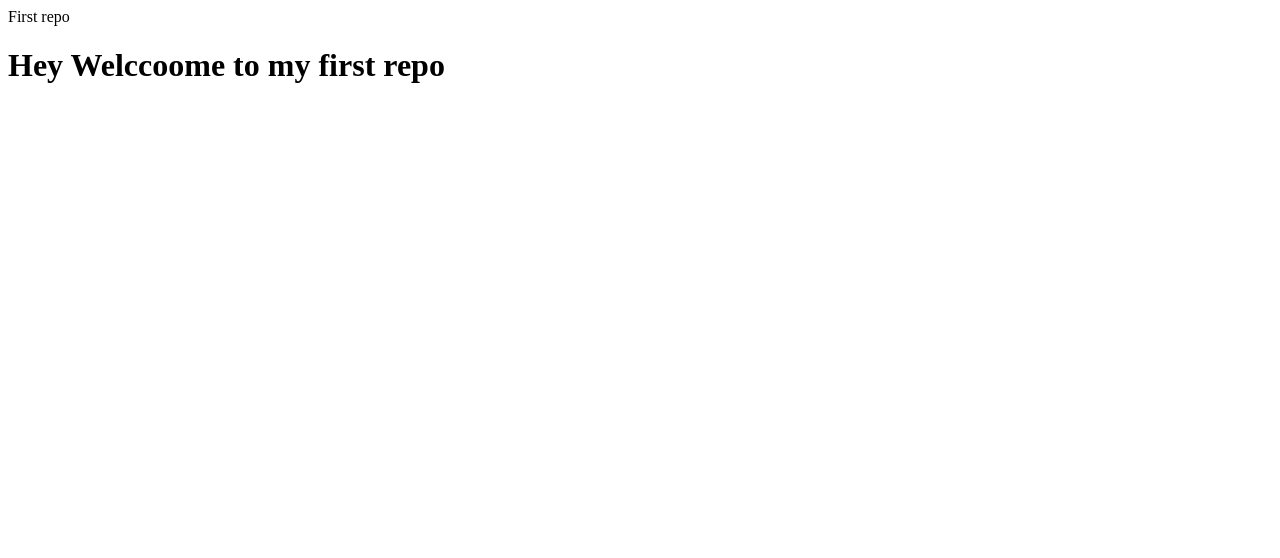
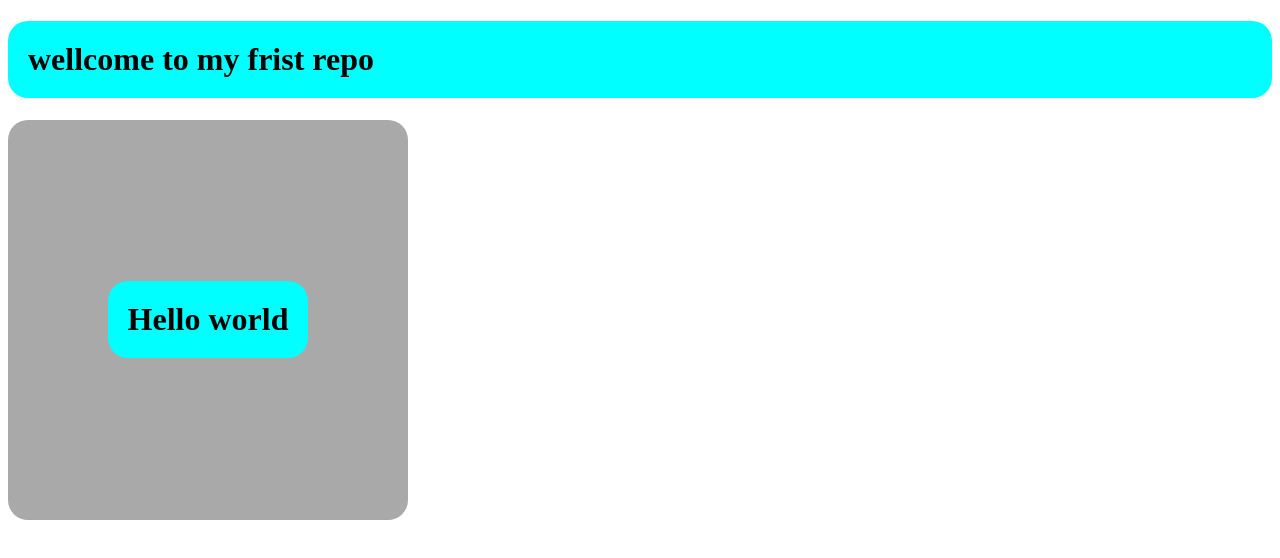
Before and after one commit to moies8/my-first-repo, a plain HTML site: page index.html in a window 1280 px wide. Drawn offline with Linux system fonts and the light colour scheme.

Commit message:
Added styling to div

```diff
--- a/index.html
+++ b/index.html
@@ -1,8 +1,13 @@
-<html>
-  <head>
-    <tytle>First repo</tytle>
-  </head>
-  <body>
-    <h1>Hey Welccoome to my first repo</h1>
-  </body>
+<!DOCTYPE html>
+<html lang="en">
+<head>
+  <meta charset="UTF-8">
+  <meta name="viewport" content="width=device-width, initial-scale=1.0">
+  <title>Document</title>
+  <link rel="stylesheet" href="style.css">
+</head>
+<body>
+  <h1>wellcome to my frist repo</h1>
+  <div><h1>Hello world</h1></div>
+</body>
 </html>
--- a/style.css
+++ b/style.css
@@ -1,3 +1,14 @@
 h1{
     background-color: aqua;
+    padding: 20px;
+    border-radius: 20px;
 }
+div{
+    background-color: darkgrey;
+    width: 400px;
+    height: 400px;
+    display: flex;
+    justify-content: center;
+    align-items: center;
+    border-radius: 20px;
+}
```
